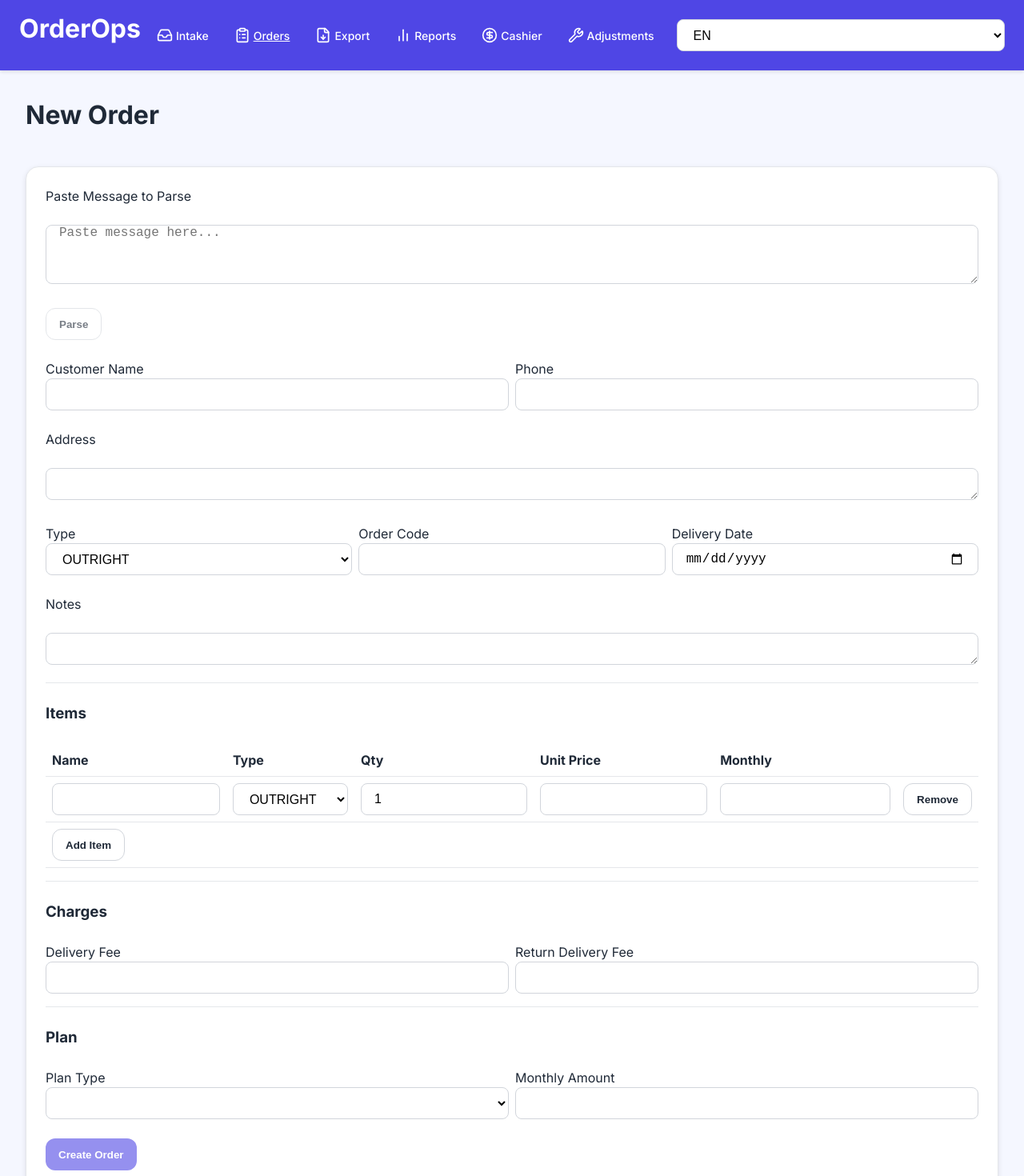
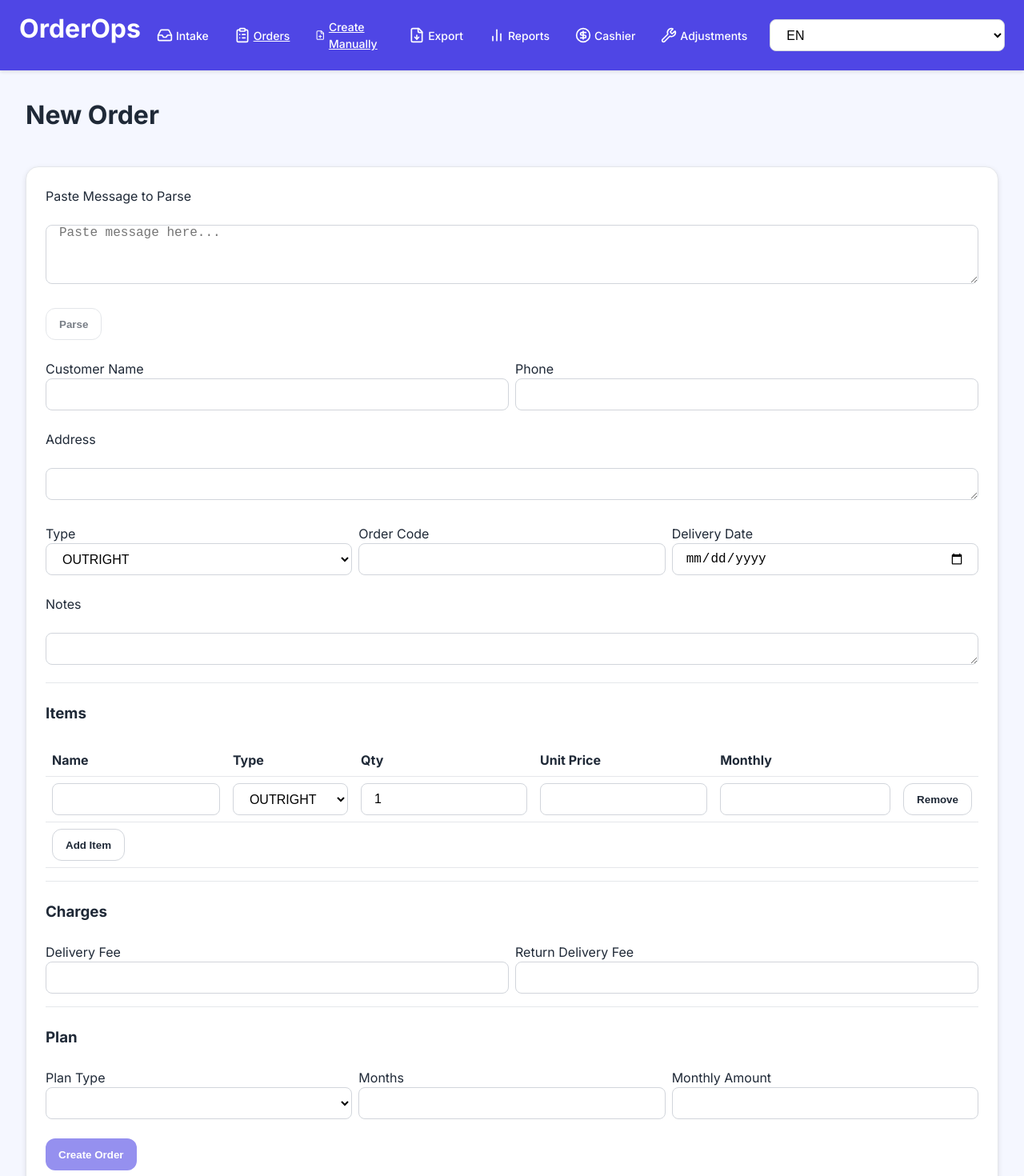
Before and after one commit to contactevin2u/orderops-fullstack, a Next.js app in the folder frontend/: page /orders/new in a window 1280 px wide. Shown: the top 1470 px of the page at 80% size. Built offline with nearby package versions, Linux system fonts and the light colour scheme; no server answers.

Commit message:
feat: add manual order link and plan months

```diff
--- a/frontend/components/Layout.tsx
+++ b/frontend/components/Layout.tsx
@@ -8,6 +8,7 @@ import {
   FileDown,
   BarChart2,
   CircleDollarSign,
+  FilePlus,
   Wrench,
   Menu,
   Shield,
@@ -26,6 +27,7 @@ export type NavItem = {
 export const navItems: NavItem[] = [
   { href: '/', label: 'nav.intake', Icon: Inbox },
   { href: '/orders', label: 'nav.orders', Icon: ClipboardList },
+  { href: '/orders/new', label: 'orders.create', Icon: FilePlus },
   { href: '/export', label: 'nav.export', Icon: FileDown },
   { href: '/reports/outstanding', label: 'nav.reports', Icon: BarChart2 },
   { href: '/cashier', label: 'nav.cashier', Icon: CircleDollarSign },
--- a/frontend/pages/orders/new.tsx
+++ b/frontend/pages/orders/new.tsx
@@ -223,6 +223,7 @@ export default function NewOrderPage(){
               <option>RENTAL</option>
             </select>
           </div>
+          <div className="col"><label>Months</label><input className="input" value={planMonths} onChange={e=>setPlanMonths(e.target.value)} /></div>
           <div className="col"><label>Monthly Amount</label><input className="input" value={planMonthly} onChange={e=>setPlanMonthly(e.target.value)} /></div>
         </div>
 
```
